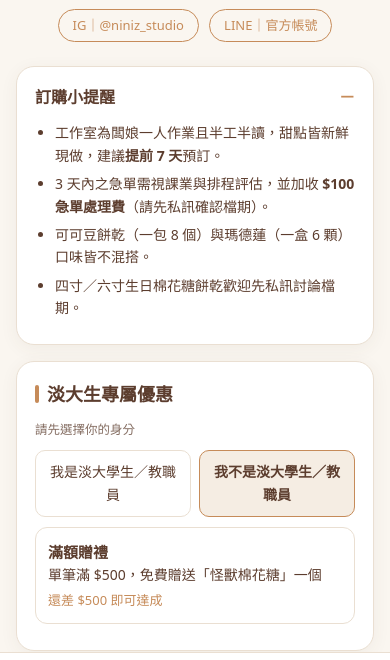
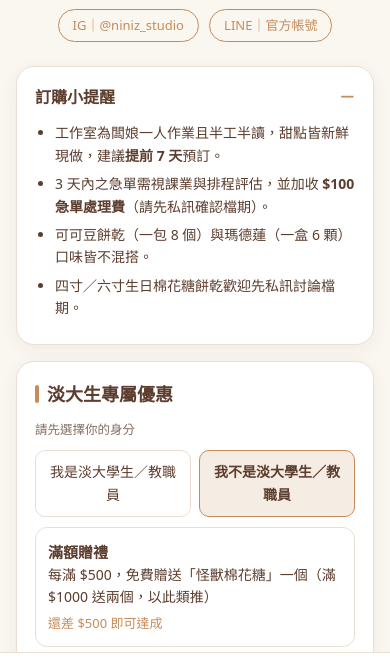
Before and after one commit to vizoo0512-byte/NINIZ-order, a plain HTML site: page index.html in a window 390 px wide. Shown: the part 129-789 px from the top of the page. Drawn offline with Linux system fonts and the light colour scheme.

Commit message:
Add files via upload

```diff
--- a/index.html
+++ b/index.html
@@ -101,11 +101,11 @@ footer{text-align:center;font-size:12px;opacity:.6;margin:24px 0 8px}
   <h2>淡大生專屬優惠</h2>
   <p class="note" style="margin:0 0 10px">請先選擇你的身分</p>
   <div class="pay" style="margin-bottom:10px"><label><input type="radio" name="tku" value="yes" id="tkuYes">我是淡大學生／教職員</label><label><input type="radio" name="tku" value="no" checked>我不是淡大學生／教職員</label></div>
-  <div id="promoBox" style="display:none"><div class="opt" id="o1" style="cursor:default"><span><b>淡大生福利一</b>單筆滿 $300，免費贈送「無裝飾棉花糖」一個<div class="hint" id="st1"></div></span></div>
+  <div id="promoBox" style="display:none"><div class="opt" id="o1" style="cursor:default"><span><b>淡大生福利一</b>每滿 $300，免費贈送「無裝飾棉花糖」一個（滿 $600 送兩個，以此類推）<div class="hint" id="st1"></div></span></div>
   <div class="opt" id="o2" style="cursor:default"><span><b>淡大生福利二</b>好友揪團一起折：可可豆餅乾／瑪德蓮任選 3 包（盒）以上，每包（盒）折抵 $10<div class="hint" id="st2"></div></span></div>
   <p class="hint" id="promoHint"></p>
   <p class="note">＊面交時需出示淡江大學學生證或教職員證。</p></div>
-  <div id="promoBox2"><div class="opt" id="o3" style="cursor:default"><span><b>滿額贈禮</b>單筆滿 $500，免費贈送「怪獸棉花糖」一個<div class="hint" id="st3"></div></span></div></div>
+  <div id="promoBox2"><div class="opt" id="o3" style="cursor:default"><span><b>滿額贈禮</b>每滿 $500，免費贈送「怪獸棉花糖」一個（滿 $1000 送兩個，以此類推）<div class="hint" id="st3"></div></span></div></div>
 </section>
 
 <section class="card">
@@ -200,18 +200,18 @@ function calc(){
   var tku=$("#tkuYes").checked,p1=tku,p2=tku;$("#promoBox").style.display=tku?"block":"none";$("#timeBox").style.display=tku?"block":"none";$("#timeMsg").style.display=tku?"none":"block";$("#promoBox2").style.display=tku?"none":"block";$("#place").textContent=tku?"商館二樓出口":"輕軌濱海義山站";
   var urgent=tku&&isUrgent(),disc=0,gift="",hs=[],warn=false,ls=[];
   if(p1){
-    if(orig>=300){gift="無裝飾棉花糖 ×1（贈）";ls.push("淡大生福利一：贈「無裝飾棉花糖」一個");hs.push("福利一：已達 $300，贈送無裝飾棉花糖一個！")}
+    if(orig>=300){var n1=Math.floor(orig/300);gift="無裝飾棉花糖 ×"+n1+"（贈）";ls.push("淡大生福利一：每滿 $300 贈「無裝飾棉花糖」，共 "+n1+" 個");hs.push("福利一：已達 $300，贈送無裝飾棉花糖一個！")}
     else{hs.push("福利一：目前 $"+orig+"，還差 $"+(300-orig)+" 即可獲贈無裝飾棉花糖。");warn=true}
   }
   if(p2){
     if(packs>=3){disc=packs*10;ls.push("淡大生福利二：折抵 $"+disc+"（"+packs+" 包／盒 × $10）");hs.push("福利二：共 "+packs+" 包（盒），每包折 $10。")}
     else{hs.push("福利二：餅乾／瑪德蓮目前 "+packs+" 包（盒），還差 "+(3-packs)+" 包（盒）即可享折扣。");warn=true}
   }
-  if(!tku&&orig>=500){gift="怪獸棉花糖 ×1（贈）";ls.push("滿 $500 贈「怪獸棉花糖」一個")}
-  $("#o3").classList.toggle("on",!tku&&!!gift);$("#st3").textContent=gift?"✓ 已達成，系統自動贈送":"還差 $"+Math.max(0,500-orig)+" 即可達成";
+  if(!tku&&orig>=500){var n3=Math.floor(orig/500);gift="怪獸棉花糖 ×"+n3+"（贈）";ls.push("每滿 $500 贈「怪獸棉花糖」，共 "+n3+" 個")}
+  $("#o3").classList.toggle("on",!tku&&!!gift);$("#st3").textContent=gift?"✓ 已自動贈送 "+Math.floor(orig/500)+" 個，再消費 $"+(500-orig%500)+" 多送 1 個":"還差 $"+Math.max(0,500-orig)+" 即可達成";
   var label=ls.length?ls.join("＋"):"無",hint="";
   $("#o1").classList.toggle("on",!!gift);$("#o2").classList.toggle("on",disc>0);
-  $("#st1").textContent=!tku?"選擇「我是淡大學生／教職員」才可享有":gift?"✓ 已達成，系統自動贈送":"還差 $"+Math.max(0,300-orig)+" 即可達成";
+  $("#st1").textContent=!tku?"選擇「我是淡大學生／教職員」才可享有":gift?"✓ 已自動贈送 "+Math.floor(orig/300)+" 個，再消費 $"+(300-orig%300)+" 多送 1 個":"還差 $"+Math.max(0,300-orig)+" 即可達成";
   $("#st2").textContent=!tku?"選擇「我是淡大學生／教職員」才可享有":disc>0?"✓ 已達成，自動折抵 $"+disc:"餅乾／瑪德蓮目前 "+packs+" 包（盒），還差 "+Math.max(0,3-packs)+" 包（盒）即可達成";
   var fee=(urgent&&cnt>0)?100:0,fin=orig-disc+fee;
   S={cnt:cnt,orig:orig,disc:disc,gift:gift,label:label,fin:fin,fee:fee,tku:tku};
```
